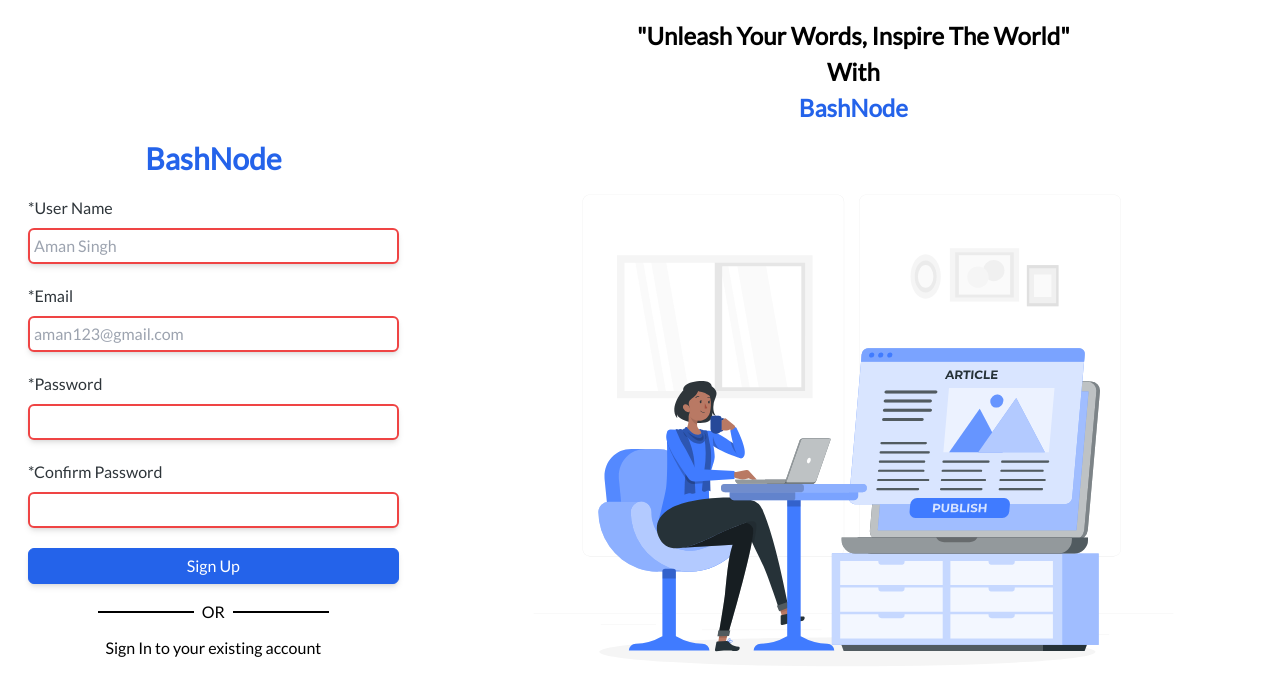
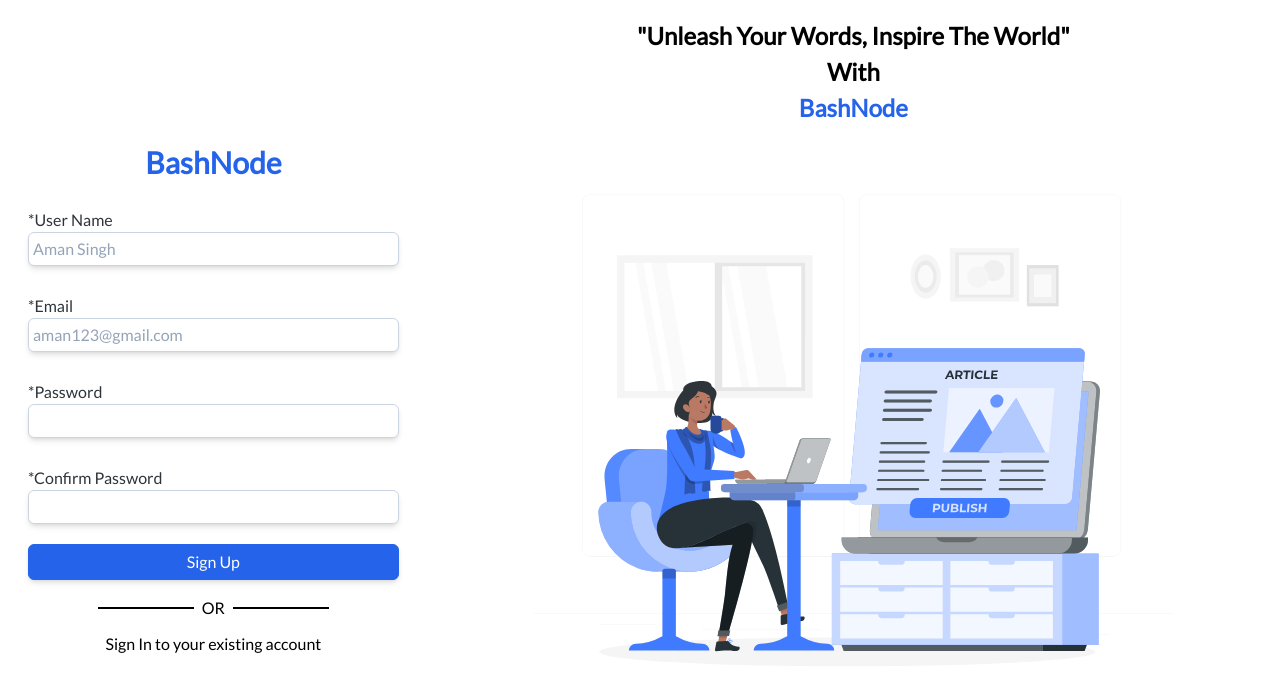
Before and after one commit to muditchoudhary/BashNode, a React (Vite) app in the folder client/bashnode/: page /auth/sign-up in a window 1280 px wide. Shown: the top 696 px of the page. Built offline with nearby package versions, Linux system fonts and the light colour scheme.

Commit message:
Feat: Add some cusmtom validation with UseForm hook
- Made some changes to the form component now it's more organised
and maintainable
- Add some custom validaton styling
- Use framer-animation for validation smooth message appearing
- Use UseForm hook to manage form-validation.

```diff
--- a/client/bashnode/package.json
+++ b/client/bashnode/package.json
@@ -12,9 +12,12 @@
 		"coverage": "vitest run --coverage"
 	},
 	"dependencies": {
+		"framer-motion": "^10.12.16",
 		"prop-types": "^15.8.1",
 		"react": "^18.2.0",
 		"react-dom": "^18.2.0",
+		"react-hook-form": "^7.45.0",
+		"react-icons": "^4.10.1",
 		"react-responsive": "^9.0.2",
 		"react-router-dom": "^6.11.2"
 	},
--- /dev/null
+++ b/client/bashnode/src/Components/Button.jsx
@@ -0,0 +1,22 @@
+import "../Styles/form.css";
+import PropTypes from "prop-types";
+const Button = (props) => {
+	return (
+		<>
+			<div className="form-container">
+				<button
+					onClick={props.handleSubmit}
+					className=" h-9 bg-electric-blue border-[1px] border-electric-blue shadow-md text-white rounded-md desktop:text-2xl desktop:py-7 desktop:flex default:justify-center desktop:items-center"
+				>
+					{props.btnText}
+				</button>
+			</div>
+		</>
+	);
+};
+Button.propTypes = {
+	handleSubmit: PropTypes.func.isRequired,
+	btnText: PropTypes.string.isRequired,
+};
+
+export default Button;
--- /dev/null
+++ b/client/bashnode/src/Components/Input.jsx
@@ -0,0 +1,80 @@
+import "../Styles/form.css";
+import PropTypes from "prop-types";
+import { AnimatePresence, motion } from "framer-motion";
+import { useFormContext } from "react-hook-form";
+import { MdError } from "react-icons/md";
+import { findInputError } from "../utils/findInputError";
+import { isFormInvalid } from "../utils/isFormInvalid";
+
+const Input = (props) => {
+	const {
+		register,
+		formState: { errors },
+	} = useFormContext();
+	const inputError = findInputError(errors, props.id);
+	const isInvalid = isFormInvalid(inputError);
+	return (
+		<>
+			<div className="form-container">
+				<label htmlFor={props.id} className="form-label">
+					*{props.label}
+				</label>
+				<input
+					type={props.type}
+					id={props.id}
+					className={
+						isInvalid
+							? "form-field form-field-invalid"
+							: "form-field"
+					}
+					placeholder={props.placeHolder ? props.placeHolder : " "}
+					autoComplete={
+						props.autoComplete ? props.autoComplete : "off"
+					}
+					{...register(props.id, props.validationRules)}
+				/>
+				<AnimatePresence mode="wait" initial={false}>
+					{isInvalid && (
+						<InputError
+							message={inputError.error.message}
+							key={inputError.error.message}
+						/>
+					)}
+				</AnimatePresence>
+			</div>
+		</>
+	);
+};
+Input.propTypes = {
+	id: PropTypes.string.isRequired,
+	label: PropTypes.string.isRequired,
+	type: PropTypes.string.isRequired,
+	placeHolder: PropTypes.string,
+	autoComplete: PropTypes.string,
+	validationRules: PropTypes.object.isRequired,
+};
+
+const InputError = (props) => {
+	return (
+		<>
+			<motion.p
+				className=" flex items-center gap-1 font-semibold text-red-500"
+				{...frame_error}
+			>
+				<MdError />
+				{props.message}
+			</motion.p>
+		</>
+	);
+};
+InputError.propTypes = {
+	message: PropTypes.string,
+};
+
+const frame_error = {
+	initial: { opacity: 1, y: 0 },
+	animate: { opacity: 1, y: 0 },
+	exit: { opacity: 0, y: 10 },
+	transition: { duration: 0.2 },
+};
+export default Input;
--- a/client/bashnode/src/Components/SignUpForm.jsx
+++ b/client/bashnode/src/Components/SignUpForm.jsx
@@ -1,130 +1,132 @@
-import { useState } from "react";
+// import { useState } from "react";
+import { FormProvider, useForm } from "react-hook-form";
 import "../Styles/form.css";
-import { useNavigate } from "react-router-dom";
+// import { useNavigate } from "react-router-dom";
+import Input from "./Input";
+import Button from "./Button";
 
 const SignUpForm = () => {
-	const [userName, setUserName] = useState("");
-	const [email, setEmail] = useState("");
-	const [password, setPassword] = useState("");
-	const [confirmPassword, setConfirmPassword] = useState("");
-	const navigate = useNavigate();
+	// const navigate = useNavigate();
+	const methods = useForm({
+		mode: "onBlur",
+	});
 
-	const handleSubmit = async (e) => {
-		e.preventDefault();
-		try {
-			const response = await fetch("http://localhost:3000/auth/sign-up", {
-				method: "POST",
-				mode: "cors",
-				headers: {
-					"Content-Type": "application/json",
-				},
-				body: JSON.stringify({
-					userName: userName,
-					email: email,
-					password: password,
-				}),
-			});
+	const onSubmit = methods.handleSubmit((data) => {
+		console.log(data);
+	});
+	// const handleSubmit = async (e) => {
+	// 	e.preventDefault();
+	// 	try {
+	// 		const response = await fetch("http://localhost:3000/auth/sign-up", {
+	// 			method: "POST",
+	// 			mode: "cors",
+	// 			headers: {
+	// 				"Content-Type": "application/json",
+	// 			},
+	// 			body: JSON.stringify({
+	// 				userName: userName,
+	// 				email: email,
+	// 				password: password,
+	// 			}),
+	// 		});
 
-			if (response.status === 201) {
-				navigate("/");
-			} else {
-				console.log("failed");
-			}
-		} catch (error) {
-			console.error(error);
-		}
-	};
-
+	// 		if (response.status === 201) {
+	// 			navigate("/");
+	// 		} else {
+	// 			console.log("failed");
+	// 		}
+	// 	} catch (error) {
+	// 		console.error(error);
+	// 	}
+	// };
 	return (
 		<>
-			<form onSubmit={handleSubmit} className=" mx-7 mt-4 desktop:mx-28">
-				<div className="form-container">
-					<label htmlFor="name" className="form-label">
-						*User Name
-					</label>
-					<input
+			<FormProvider {...methods}>
+				<form
+					onSubmit={(e) => e.preventDefault()}
+					noValidate
+					className=" mx-7 mt-4 desktop:mx-28"
+				>
+					<Input
+						id="name"
+						label="User Name"
 						type="text"
-						id="name"
-						name="name"
-						required
-						className="form-field"
-						minLength="3"
-						maxLength="100"
-						placeholder="Aman Singh"
-						value={userName}
-						onChange={(e) => {
-							setUserName(e.target.value);
+						placeHolder="Aman Singh"
+						autoComplete="on"
+						validationRules={{
+							required: {
+								value: true,
+								message: "required",
+							},
+							minLength: {
+								value: 4,
+								message:
+									"is too short (minimum is 4 characters)",
+							},
 						}}
 					/>
-				</div>
-
-				<div className="form-container">
-					<label htmlFor="email" className="form-label">
-						*Email
-					</label>
-					<input
+					<Input
+						id="email"
+						label="Email"
 						type="email"
-						id="email"
-						name="email"
-						required
-						className="form-field"
-						placeholder="aman123@gmail.com"
-						value={email}
-						onChange={(e) => {
-							setEmail(e.target.value);
+						placeHolder="aman123@gmail.com"
+						autoComplete="on"
+						validationRules={{
+							required: {
+								value: true,
+								message: "required",
+							},
+							pattern: {
+								value: /^[A-Z0-9._%+-]+@[A-Z0-9.-]+\.[A-Z]{2,}$/i,
+								message: "Please Enter A Valid Email!",
+							},
 						}}
 					/>
-				</div>
-
-				<div className="form-container">
-					<label htmlFor="password" className="form-label">
-						*Password
-					</label>
-					<input
+					<Input
+						id="password"
+						label="Password"
 						type="text"
-						id="password"
-						name="password"
-						required
-						className="form-field"
-						pattern="^(?=.*[a-z])(?=.*[A-Z])(?=.*[0-9])(?=.*[!@#\$%\^&\*]).{8,16}"
-						maxLength={16}
-						title="Password must be between 8 and 16 characters, contain at least one uppercase and one lowercase letter, contain at least one symbol."
-						value={password}
-						onChange={(e) => {
-							setPassword(e.target.value);
+						validationRules={{
+							required: {
+								value: true,
+								message: "required",
+							},
+							minLength: {
+								value: 8,
+								message: "is too short (minimum 8 characters)",
+							},
+							maxLength: {
+								value: 16,
+								message: "is too long (maximum 16 characters)",
+							},
+							pattern: {
+								// eslint-disable-next-line no-useless-escape
+								value: /^(?=.*[a-z])(?=.*[A-Z])(?=.*[0-9])(?=.*[!@#\$%\^&\*]).{8,16}$/i,
+								message:
+									"Password requires symbol, lowercase, uppercase, and number",
+							},
 						}}
 					/>
-				</div>
 
-				<div className="form-container">
-					<label htmlFor="confirm-password" className="form-label">
-						*Confirm Password
-					</label>
-					<input
+					<Input
+						id="confirmPassword"
+						label="Confirm Password"
 						type="text"
-						id="confirm-password"
-						name="confirm-password"
-						required
-						className="form-field"
-						pattern="^(?=.*[a-z])(?=.*[A-Z])(?=.*[0-9])(?=.*[!@#\$%\^&\*]).{8,16}"
-						title="Password must be between 8 and 16 characters, contain at least one uppercase and one lowercase letter, contain at least one symbol."
-						maxLength={16}
-						value={confirmPassword}
-						onChange={(e) => {
-							setConfirmPassword(e.target.value);
+						validationRules={{
+							required: {
+								value: true,
+								message: "required",
+							},
+							validate: (match) => {
+                                const password = methods.getValues("password");
+                                return match === password || "Passwords should match"
+                            }
 						}}
 					/>
-				</div>
 
-				<div className="form-container">
-					<button
-						type="submit"
-						className=" h-9 bg-electric-blue border-[1px] border-electric-blue shadow-md text-white rounded-md desktop:text-2xl desktop:py-7 desktop:flex default:justify-center desktop:items-center"
-					>
-						Sign Up
-					</button>
-				</div>
-			</form>
+					<Button handleSubmit={onSubmit} btnText="Sign Up" />
+				</form>
+			</FormProvider>
 		</>
 	);
 };
--- a/client/bashnode/src/Styles/form.css
+++ b/client/bashnode/src/Styles/form.css
@@ -1,11 +1,16 @@
 .form-container {
-	@apply flex flex-col gap-2 mt-3 desktop:mt-11 lg:mt-5;
+	@apply flex flex-col mt-3 desktop:mt-11 lg:mt-5;
 }
 
 .form-label {
-	@apply text-base text-midnight-slate desktop:text-2xl;
+	@apply text-base mt-2 text-midnight-slate desktop:text-2xl;
 }
 
 .form-field {
-	@apply border-2 border-silver-gray rounded-md text-base px-1 py-1 shadow-md invalid:border-red-500 invalid:text-red-500 focus:invalid:border-red-500 focus:invalid:text-red-500 desktop:text-2xl;
+	@apply bg-white border border-slate-300 rounded-md shadow-md placeholder-slate-400
+    focus:outline-none focus:border-electric-blue focus:ring-1 focus:ring-electric-blue text-base px-1 py-1 desktop:text-2xl;
 }
+
+.form-field-invalid {
+	@apply border-red-500 text-red-600 focus:border-red-500 focus:ring-red-500
+}
--- /dev/null
+++ b/client/bashnode/src/utils/findInputError.js
@@ -0,0 +1,8 @@
+export function findInputError(errors, name) {
+	const filtered = Object.keys(errors)
+		.filter((key) => key.includes(name))
+		.reduce((cur, key) => {
+			return Object.assign(cur, { error: errors[key] });
+		}, {});
+	return filtered;
+}
--- /dev/null
+++ b/client/bashnode/src/utils/isFormInvalid.js
@@ -0,0 +1,4 @@
+export const isFormInvalid = (err) => {
+	if (Object.keys(err).length > 0) return true;
+	return false;
+};
```
Also changed, not shown: 1 other file (tests, documents, lock files or other folders).
